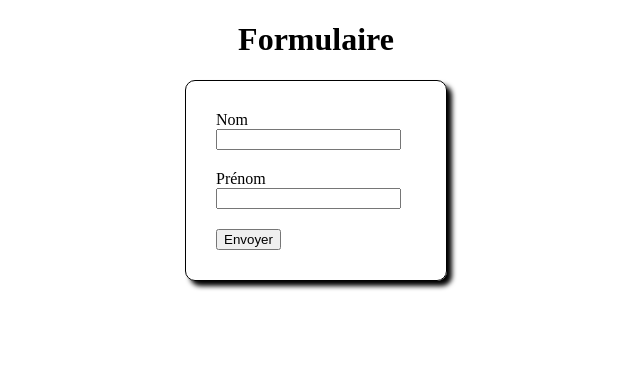
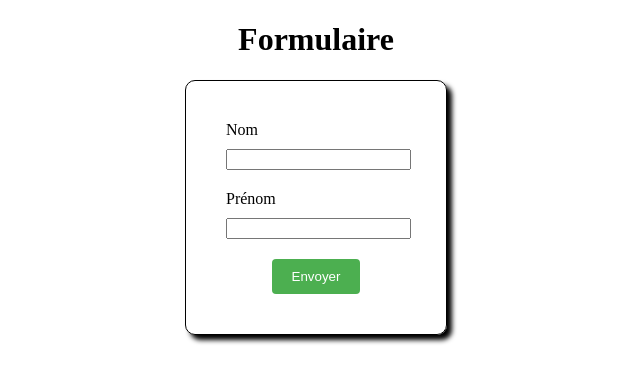
Before and after one commit to romyklk/konexiopromo10, a PHP site: page /formulaire1.php in a window 1280 px wide. Shown: the top 383 px of the page, without its empty margins (324-964 px from the left). Run offline with PHP 8.4, Linux system fonts and the light colour scheme.

Commit message:
📦 NEW:

```diff
--- a/PHP_INITIATION/4-POST/formulaire1.php
+++ b/PHP_INITIATION/4-POST/formulaire1.php
@@ -1,26 +1,91 @@
+<?php
+
+/*
+$_POST est une variable superglobale qui permet de récupérer les données d'un formulaire.
+
+$_POST est un tableau associatif qui contient les données du formulaire.
+
+Les données sont accessibles via les attributs name des champs du formulaire.
+Afin de récupérer les données du formulaire que :
+- la méthode du formulaire soit POST
+- les attributs name des champs du formulaire soient renseignés
+- le bouton submit soit cliqué
+
+
+*/
+
+if ($_SERVER['REQUEST_METHOD'] == 'POST') {
+    $nom = $_POST['nom'];
+    $prenom = $_POST['prenom'];
+    echo "Bonjour $prenom $nom <br>";
+}
+
+?>
+
 <!DOCTYPE html>
 <html lang="en">
-
 <head>
     <meta charset="UTF-8">
     <meta name="viewport" content="width=device-width, initial-scale=1.0">
     <title>Document</title>
 </head>
+<style>
+    .container {
+        margin: 0 auto;
+        width: 200px;
+        padding: 30px;
+        border: 1px solid black;
+        box-shadow: 5px 5px 5px black;
+        border-radius: 10px;
+    }
+
+    .container:hover {
+        box-shadow: 10px 10px 10px coral;
+        transition: 0.5s;
+    }
+
+
+    input {
+        display: block;
+        margin: 10px;
+    }
+
+    label {
+        display: block;
+        margin: 10px;
+    }
+
+    input[type="submit"] {
+        margin: 10px auto;
+        background-color: #4CAF50;
+        border: none;
+        color: white;
+        padding: 10px 20px;
+        border-radius: 4px;
+        text-align: center;
+    }
+
+    input[type="submit"]:hover {
+        background-color: #F56789;
+        cursor: pointer;
+        transition: 0.5s;
+    }
+</style>
 
 <body>
     <h1 style="text-align: center;">
         Formulaire
     </h1>
 
-    <div style="margin:0 auto; width: 200px;padding:30px;border:1px solid black;box-shadow: 5px 5px 5px black;border-radius: 10px;">
-        <form action="">
+    <div class="container">
+        <form action="" method="POST">
             <div>
                 <label for="nom">Nom</label>
-                <input type="text" id="nom">
+                <input type="text" id="nom" name="nom">
             </div>
             <div style="margin-top: 20px;">
                 <label for="prenom">Prénom</label>
-                <input type="text" id="prenom">
+                <input type="text" id="prenom" name="prenom">
             </div>
             <div style="margin-top: 20px;">
                 <input type="submit" value="Envoyer">
```
Also changed, not shown: PHP_INITIATION/3-GET/page2.php (+9 -1 lines), PHP_INITIATION/4-POST/formulaire2.php (added, +25 -0 lines).
